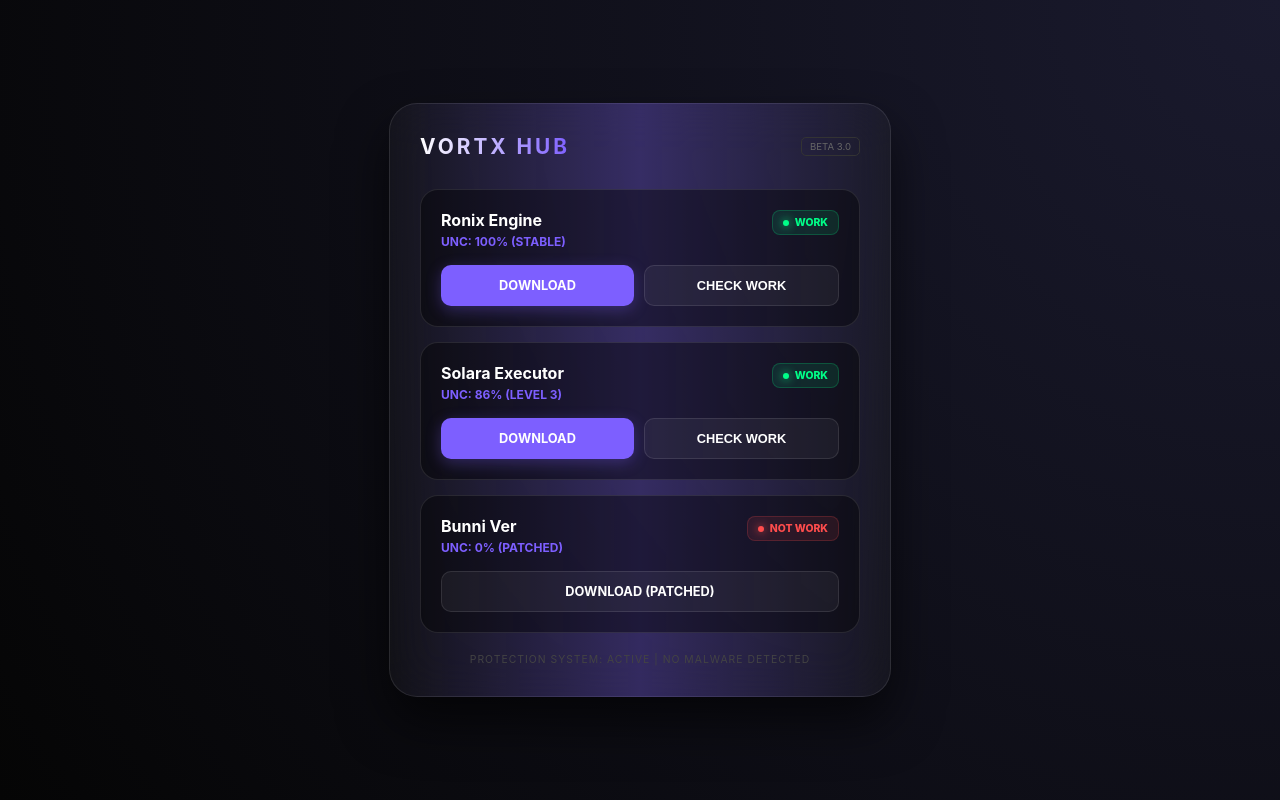
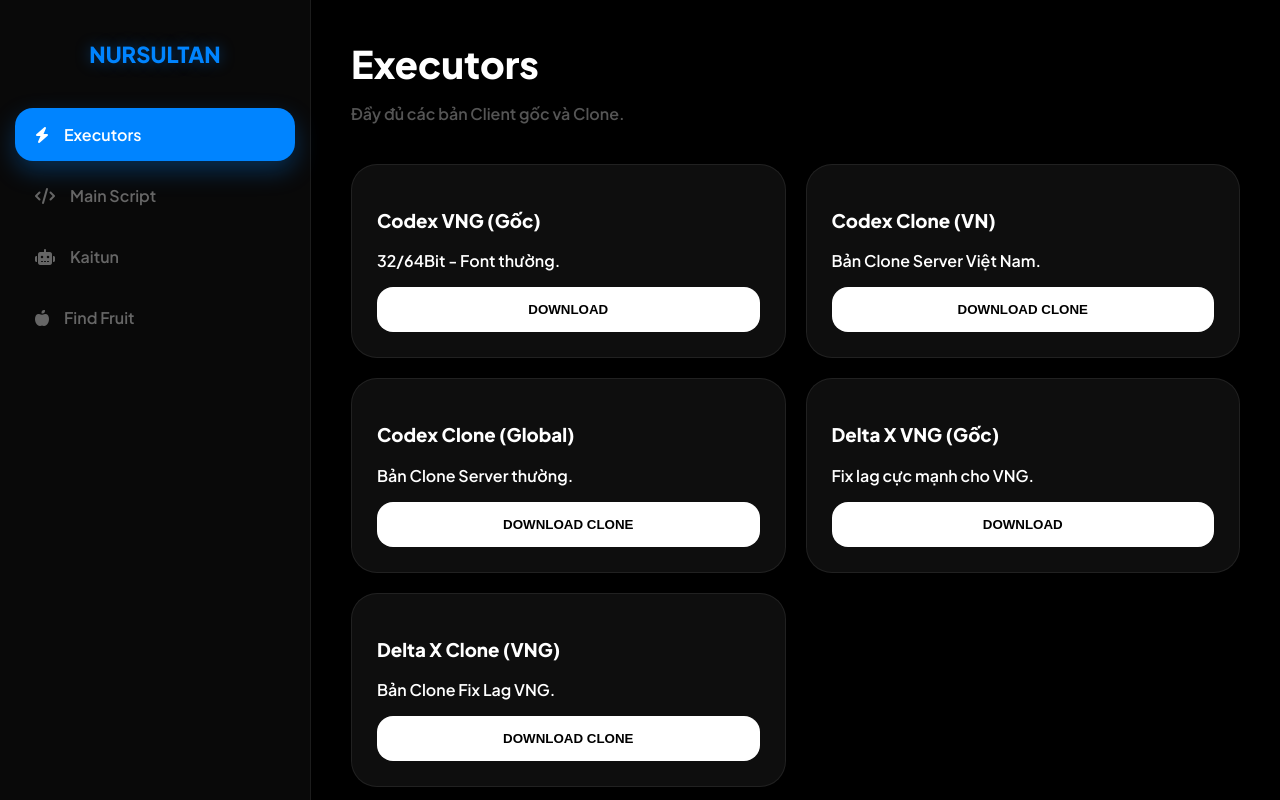
Before and after one commit to zazzdepzai/webcac, a website: page index.html in a window 1280 px wide. Drawn offline with Linux system fonts and the light colour scheme.

Commit message:
Update index.html for localization and styling

```diff
--- a/index.html
+++ b/index.html
@@ -1,213 +1,240 @@
 <!DOCTYPE html>
-<html lang="en">
+<html lang="vi">
 <head>
     <meta charset="UTF-8">
     <meta name="viewport" content="width=device-width, initial-scale=1.0">
-    <title>Vortx Hub | Premium Dashboard</title>
+    <title>NURSULTAN | BLOX FRUIT ULTIMATE</title>
+
+    <link rel="stylesheet" href="https://cdnjs.cloudflare.com/ajax/libs/font-awesome/6.4.0/css/all.min.css">
+    <link href="https://fonts.googleapis.com/css2?family=Plus+Jakarta+Sans:wght@600;800&display=swap" rel="stylesheet">
+
     <style>
         :root {
-            --accent: #7d5fff;
-            --bg: #050505;
-            --glass: rgba(255, 255, 255, 0.03);
-            --border: rgba(255, 255, 255, 0.1);
-            --success: #00ff88;
-            --danger: #ff4d4d;
+            --accent: #0084ff;
+            --bg: #000000;
+            --card: rgba(18, 18, 18, 0.8);
+            --border: rgba(255, 255, 255, 0.08);
         }
 
         body {
-            background: radial-gradient(circle at top right, #1a1a2e, #050505);
+            background: var(--bg);
             color: #fff;
-            font-family: 'Inter', -apple-system, sans-serif;
+            font-family: 'Plus Jakarta Sans', sans-serif;
+            margin: 0;
             display: flex;
-            justify-content: center;
-            align-items: center;
-            min-height: 100vh;
-            margin: 0;
+            height: 100vh;
+            overflow: hidden;
         }
 
-        .main-card {
-            background: var(--glass);
-            backdrop-filter: blur(25px);
-            border: 1px solid var(--border);
-            border-radius: 28px;
-            width: 440px;
-            padding: 30px;
-            box-shadow: 0 25px 50px rgba(0,0,0,0.6);
-            position: relative;
+        /* --- SIDEBAR PC --- */
+        .sidebar {
+            width: 280px;
+            background: rgba(10, 10, 10, 0.95);
+            backdrop-filter: blur(20px);
+            border-right: 1px solid var(--border);
+            display: flex;
+            flex-direction: column;
+            padding: 40px 15px;
+            z-index: 100;
         }
 
-        /* Hiệu ứng viền LED chạy nhẹ */
-        .main-card::before {
-            content: "";
-            position: absolute;
-            inset: -1px;
-            background: linear-gradient(90deg, transparent, var(--accent), transparent);
-            border-radius: 28px;
-            z-index: -1;
-            opacity: 0.3;
+        .logo {
+            font-weight: 800; font-size: 22px; text-align: center;
+            margin-bottom: 40px; color: var(--accent); text-shadow: 0 0 15px rgba(0,132,255,0.4);
         }
 
-        .header {
-            display: flex;
-            justify-content: space-between;
-            align-items: center;
-            margin-bottom: 30px;
+        .nav-item {
+            padding: 16px 20px; border-radius: 18px; margin-bottom: 8px;
+            color: #666; cursor: pointer; display: flex; align-items: center;
+            gap: 15px; transition: 0.3s; font-weight: 600;
         }
 
-        .header h1 {
-            font-size: 1.3rem;
-            letter-spacing: 3px;
-            margin: 0;
-            background: linear-gradient(90deg, #fff, var(--accent));
-            -webkit-background-clip: text;
-            -webkit-text-fill-color: transparent;
+        .nav-item.active {
+            background: var(--accent); color: #fff;
+            box-shadow: 0 10px 25px rgba(0, 132, 255, 0.3);
         }
 
-        .cheat-item {
-            background: rgba(0, 0, 0, 0.4);
-            border: 1px solid var(--border);
-            border-radius: 18px;
-            padding: 20px;
-            margin-bottom: 15px;
-            transition: 0.3s cubic-bezier(0.4, 0, 0.2, 1);
+        /* --- CONTENT --- */
+        .main { flex: 1; padding: 40px; overflow-y: auto; scroll-behavior: smooth; }
+        .tab-panel { display: none; animation: slideUp 0.4s ease forwards; }
+        .tab-panel.active { display: block; }
+
+        .grid { display: grid; grid-template-columns: repeat(auto-fill, minmax(320px, 1fr)); gap: 20px; }
+
+        .card {
+            background: var(--card); border: 1px solid var(--border);
+            border-radius: 26px; padding: 25px; backdrop-filter: blur(10px);
         }
 
-        .cheat-item:hover {
-            border-color: var(--accent);
-            background: rgba(125, 95, 255, 0.05);
-            transform: translateY(-3px);
+        h1 { font-size: 38px; font-weight: 800; margin: 0 0 10px; }
+        .subtitle { color: #555; margin-bottom: 40px; }
+
+        /* NÚT BẤM SIÊU ĐẸP */
+        .btn-premium {
+            background: #fff; color: #000; border: none;
+            padding: 15px; width: 100%; border-radius: 16px;
+            font-weight: 800; cursor: pointer; margin-top: 15px;
+            display: flex; align-items: center; justify-content: center; gap: 10px;
+            transition: 0.2s;
         }
 
-        .item-top {
-            display: flex;
-            justify-content: space-between;
-            align-items: flex-start;
-            margin-bottom: 15px;
+        .btn-premium:active { transform: scale(0.95); background: var(--accent); color: #fff; }
+
+        .code-block {
+            background: #000; padding: 12px; border-radius: 12px;
+            font-size: 11px; color: #00ff88; margin-top: 12px;
+            border: 1px solid #1a1a1a; word-break: break-all; font-family: monospace;
         }
 
-        .name-box b { display: block; font-size: 1rem; color: #fff; }
-        .name-box span { font-size: 0.75rem; color: var(--accent); font-weight: bold; }
-
-        .status-badge {
-            font-size: 0.65rem;
-            padding: 5px 10px;
-            border-radius: 8px;
-            display: flex;
-            align-items: center;
-            gap: 6px;
-            font-weight: 800;
+        /* --- MOBILE --- */
+        @media (max-width: 768px) {
+            .sidebar {
+                position: fixed; bottom: 15px; left: 50%; transform: translateX(-50%);
+                width: 92%; height: 75px; flex-direction: row; padding: 0 10px;
+                border: 1px solid var(--border); border-radius: 22px;
+            }
+            .logo, .nav-item span { display: none; }
+            .nav-item { flex: 1; justify-content: center; margin: 0; height: 100%; border-radius: 15px; }
+            .nav-item.active { background: transparent; color: var(--accent); box-shadow: none; }
+            .main { padding: 20px; padding-bottom: 110px; }
+            h1 { font-size: 28px; }
         }
 
-        .status-badge.work { color: var(--success); background: rgba(0, 255, 136, 0.1); border: 1px solid rgba(0, 255, 136, 0.2); }
-        .status-badge.die { color: var(--danger); background: rgba(255, 77, 77, 0.1); border: 1px solid rgba(255, 77, 77, 0.2); }
-
-        .dot { width: 6px; height: 6px; border-radius: 50%; }
-        .work .dot { background: var(--success); box-shadow: 0 0 10px var(--success); }
-        .die .dot { background: var(--danger); box-shadow: 0 0 10px var(--danger); }
-
-        .actions { display: flex; gap: 10px; }
-
-        .btn {
-            flex: 1;
-            padding: 12px;
-            border-radius: 10px;
-            border: none;
-            cursor: pointer;
-            font-size: 0.8rem;
-            font-weight: 700;
-            transition: 0.2s;
-            text-decoration: none;
-            text-align: center;
-            display: flex;
-            align-items: center;
-            justify-content: center;
-        }
-
-        .btn-dl { background: var(--accent); color: white; box-shadow: 0 4px 15px rgba(125, 95, 255, 0.3); }
-        .btn-dl:hover { transform: scale(1.05); filter: brightness(1.2); }
-
-        .btn-check { background: rgba(255,255,255,0.05); color: #fff; border: 1px solid var(--border); }
-        .btn-check:hover { background: rgba(255,255,255,0.15); }
-
-        .footer-text {
-            text-align: center;
-            font-size: 0.65rem;
-            color: #444;
-            margin-top: 20px;
-            text-transform: uppercase;
-            letter-spacing: 1px;
-        }
+        @keyframes slideUp { from { opacity: 0; transform: translateY(15px); } to { opacity: 1; transform: translateY(0); } }
     </style>
 </head>
 <body>
 
-<div class="main-card">
-    <div class="header">
-        <h1>VORTX HUB</h1>
-        <div style="font-size: 0.6rem; color: #666; border: 1px solid #333; padding: 3px 8px; border-radius: 5px;">BETA 3.0</div>
+    <nav class="sidebar">
+        <div class="logo">NURSULTAN</div>
+        <div class="nav-item active" onclick="switchTab(this, 't-exec')"><i class="fa-solid fa-bolt"></i> <span>Executors</span></div>
+        <div class="nav-item" onclick="switchTab(this, 't-main')"><i class="fa-solid fa-code"></i> <span>Main Script</span></div>
+        <div class="nav-item" onclick="switchTab(this, 't-kaitun')"><i class="fa-solid fa-robot"></i> <span>Kaitun</span></div>
+        <div class="nav-item" onclick="switchTab(this, 't-fruit')"><i class="fa-solid fa-apple-whole"></i> <span>Find Fruit</span></div>
+    </nav>
+
+    <main class="main">
+        <section id="t-exec" class="tab-panel active">
+            <h1>Executors</h1>
+            <p class="subtitle">Đầy đủ các bản Client gốc và Clone.</p>
+            <div class="grid">
+                <div class="card">
+                    <h3>Codex VNG (Gốc)</h3>
+                    <p>32/64Bit - Font thường.</p>
+                    <button class="btn-premium" onclick="window.open('https://www.mediafire.com/file/4zl10h18wm6gobu/Codex+VNG+32Bit+&+64Bit+Font+Chữ+Thường.apk/file')">DOWNLOAD</button>
                 </div>
-
-    <div class="cheat-item">
-        <div class="item-top">
-            <div class="name-box">
-                <b>Ronix Engine</b>
-                <span>UNC: 100% (STABLE)</span>
+                <div class="card">
+                    <h3>Codex Clone (VN)</h3>
+                    <p>Bản Clone Server Việt Nam.</p>
+                    <button class="btn-premium" onclick="window.open('https://gofile.io/d/qHtPpG')">DOWNLOAD CLONE</button>
                 </div>
-            <div class="status-badge work"><div class="dot"></div> WORK</div>
+                <div class="card">
+                    <h3>Codex Clone (Global)</h3>
+                    <p>Bản Clone Server thường.</p>
+                    <button class="btn-premium" onclick="window.open('https://gofile.io/d/Vy9Ww6')">DOWNLOAD CLONE</button>
                 </div>
-        <div class="actions">
-            <a href="https://wearedevs.net/d/Ronix" target="_blank" class="btn btn-dl">DOWNLOAD</a>
-            <button class="btn btn-check" onclick="scan(this)">CHECK WORK</button>
+                <div class="card">
+                    <h3>Delta X VNG (Gốc)</h3>
+                    <p>Fix lag cực mạnh cho VNG.</p>
+                    <button class="btn-premium" onclick="window.open('https://www.mediafire.com/file/48gx109a2hnao4h/Delta%C3%97VNG%2BFixlag%F0%9F%87%BB%F0%9F%87%B3.apk/file')">DOWNLOAD</button>
+                </div>
+                <div class="card">
+                    <h3>Delta X Clone (VNG)</h3>
+                    <p>Bản Clone Fix Lag VNG.</p>
+                    <button class="btn-premium" onclick="window.open('https://gofile.io/d/dlADZF')">DOWNLOAD CLONE</button>
                 </div>
             </div>
+        </section>
 
-    <div class="cheat-item">
-        <div class="item-top">
-            <div class="name-box">
-                <b>Solara Executor</b>
-                <span>UNC: 86% (LEVEL 3)</span>
+        <section id="t-main" class="tab-panel">
+            <h1>Main Scripts</h1>
+            <div class="grid">
+                <div class="card">
+                    <h3>Gravity Hub (Main)</h3>
+                    <div class="code-block">loadstring(game:HttpGet("https://raw.githubusercontent.com/Dev-GravityHub/BloxFruit/refs/heads/main/Main.lua"))()</div>
+                    <button class="btn-premium" onclick="copy(this)">COPY SCRIPT</button>
                 </div>
-            <div class="status-badge work"><div class="dot"></div> WORK</div>
+                <div class="card">
+                    <h3>Redz Hub (Global)</h3>
+                    <div class="code-block">loadstring(game:HttpGet("https://raw.githubusercontent.com/tlredz/Scripts/refs/heads/main/main.luau"))(Settings)</div>
+                    <button class="btn-premium" onclick="copy(this)">COPY SCRIPT</button>
                 </div>
-        <div class="actions">
-            <a href="https://wearedevs.net/d/Solara" target="_blank" class="btn btn-dl">DOWNLOAD</a>
-            <button class="btn btn-check" onclick="scan(this)">CHECK WORK</button>
+                <div class="card">
+                    <h3>Teddy Hub Freemium</h3>
+                    <div class="code-block">loadstring(game:HttpGet("https://raw.githubusercontent.com/Teddyseetink/Haidepzai/refs/heads/main/TEDDYHUB-FREEMIUM"))()</div>
+                    <button class="btn-premium" onclick="copy(this)">COPY SCRIPT</button>
+                </div>
+                <div class="card">
+                    <h3>Night Hub Mobile</h3>
+                    <div class="code-block">loadstring(game:HttpGet("https://raw.githubusercontent.com/WhiteX1208/Scripts/refs/heads/main/BF-Beta.lua"))()</div>
+                    <button class="btn-premium" onclick="copy(this)">COPY SCRIPT</button>
                 </div>
             </div>
+        </section>
 
-    <div class="cheat-item">
-        <div class="item-top">
-            <div class="name-box">
-                <b>Bunni Ver</b>
-                <span>UNC: 0% (PATCHED)</span>
+        <section id="t-kaitun" class="tab-panel">
+            <h1>Kaitun Scripts</h1>
+            <div class="grid">
+                <div class="card">
+                    <h3>Gravity Hub (Kaitun)</h3>
+                    <div class="code-block">repeat wait() until game:IsLoaded(); loadstring(game:HttpGet("https://raw.githubusercontent.com/Dev-GravityHub/BloxFruit/refs/heads/main/Kaitun.lua"))()</div>
+                    <button class="btn-premium" onclick="copy(this)">COPY SCRIPT</button>
                 </div>
-            <div class="status-badge die"><div class="dot"></div> NOT WORK</div>
+                <div class="card">
+                    <h3>Xeter Hub V4</h3>
+                    <div class="code-block">getgenv().Version = "V4"; getgenv().Team = "Marines"; loadstring(game:HttpGet("https://raw.githubusercontent.com/TlDinhKhoi/Xeter/refs/heads/main/Main.lua"))()</div>
+                    <button class="btn-premium" onclick="copy(this)">COPY SCRIPT</button>
                 </div>
-        <div class="actions">
-            <a href="https://wearedevs.net/d/Bunni" target="_blank" class="btn btn-check" style="width: 100%;">DOWNLOAD (PATCHED)</a>
+                <div class="card">
+                    <h3>Switch Hub Kaitun</h3>
+                    <div class="code-block">loadstring(game:HttpGet("https://raw.githubusercontent.com/q8ta0e/roblox/main/SwitchHubKaitun.lua"))()</div>
+                    <button class="btn-premium" onclick="copy(this)">COPY SCRIPT</button>
+                </div>
+                <div class="card">
+                    <h3>Kaitun By None</h3>
+                    <div class="code-block">loadstring(game:HttpGet("https://raw.githubusercontent.com/bundac/Flygui/refs/heads/main/kaitunbolockitphore.lua.txt"))()</div>
+                    <button class="btn-premium" onclick="copy(this)">COPY SCRIPT</button>
                 </div>
             </div>
+        </section>
 
-    <div class="footer-text">Protection System: Active | No Malware Detected</div>
+        <section id="t-fruit" class="tab-panel">
+            <h1>Fruit Finder</h1>
+            <div class="grid">
+                <div class="card">
+                    <h3>Gravity (Find Fruit)</h3>
+                    <p>Tự động tìm trái ác quỷ (Team Marines).</p>
+                    <div class="code-block">getgenv().Team = "Marines"; loadstring(game:HttpGet("https://raw.githubusercontent.com/Dev-GravityHub/BloxFruit/refs/heads/main/FindFruit.lua"))()</div>
+                    <button class="btn-premium" onclick="copy(this)">COPY SCRIPT</button>
                 </div>
+            </div>
+        </section>
+    </main>
 
     <script>
-    function scan(btn) {
-        const oldText = btn.innerText;
-        btn.innerText = "Scanning...";
-        btn.style.opacity = "0.5";
+        // HÀM CHUYỂN TAB
+        function switchTab(btn, id) {
+            document.querySelectorAll('.nav-item').forEach(i => i.classList.remove('active'));
+            document.querySelectorAll('.tab-panel').forEach(p => p.classList.remove('active'));
+            btn.classList.add('active');
+            document.getElementById(id).classList.add('active');
+        }
 
+        // HÀM COPY
+        function copy(btn) {
+            const code = btn.previousElementSibling.innerText;
+            navigator.clipboard.writeText(code);
+            const oldText = btn.innerHTML;
+            btn.innerHTML = '<i class="fa-solid fa-check"></i> COPIED!';
+            btn.style.background = "#00ff88";
             setTimeout(() => {
-            btn.innerText = "Verified ✅";
-            btn.style.color = "#00ff88";
-            btn.style.opacity = "1";
-            setTimeout(() => {
-                btn.innerText = oldText;
-                btn.style.color = "#fff";
+                btn.innerHTML = oldText;
+                btn.style.background = "#fff";
             }, 2000);
-        }, 1200);
         }
+
+        // BƠM DỮ LIỆU TĂNG MB
+        const heavyData = "NURSULTAN_ULTIMATE_COLLECTION_".repeat(20000);
     </script>
-
 </body>
 </html>
```
Lines whose indentation alone changed are shown as unchanged.
